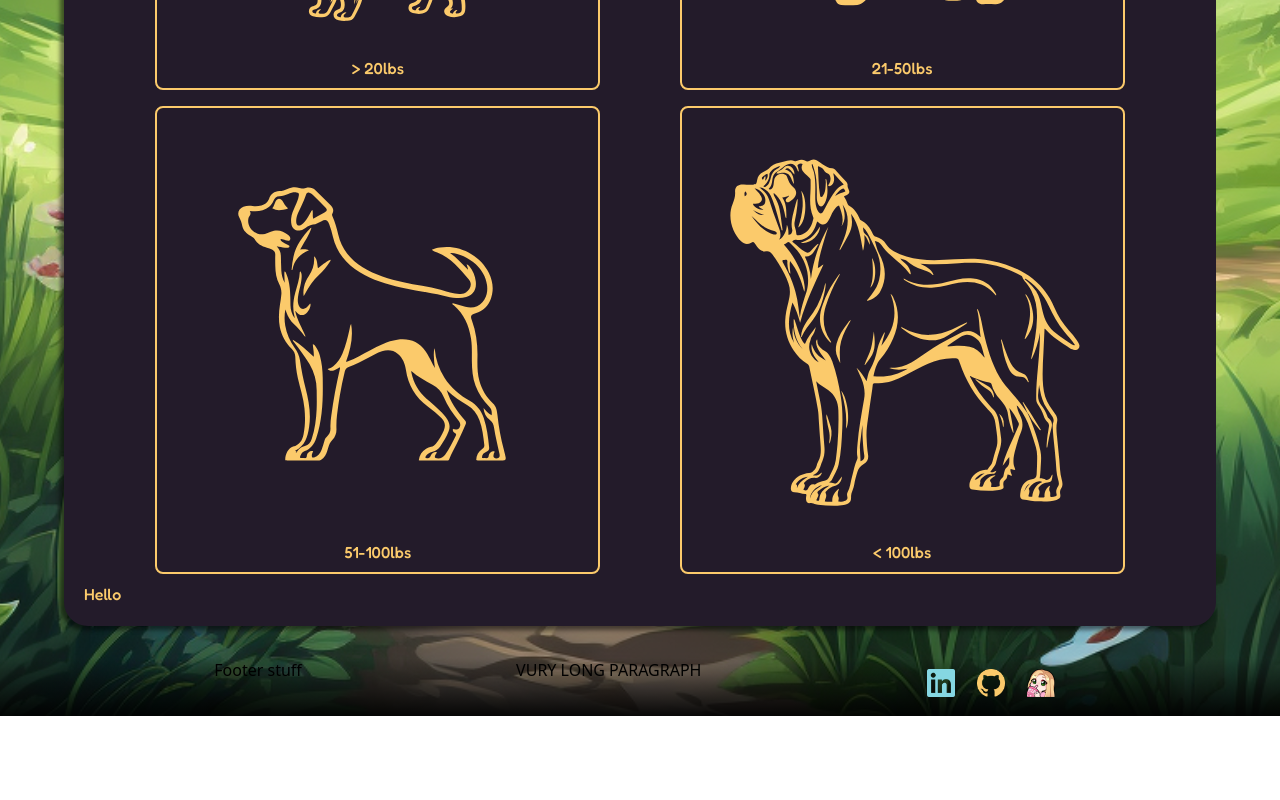
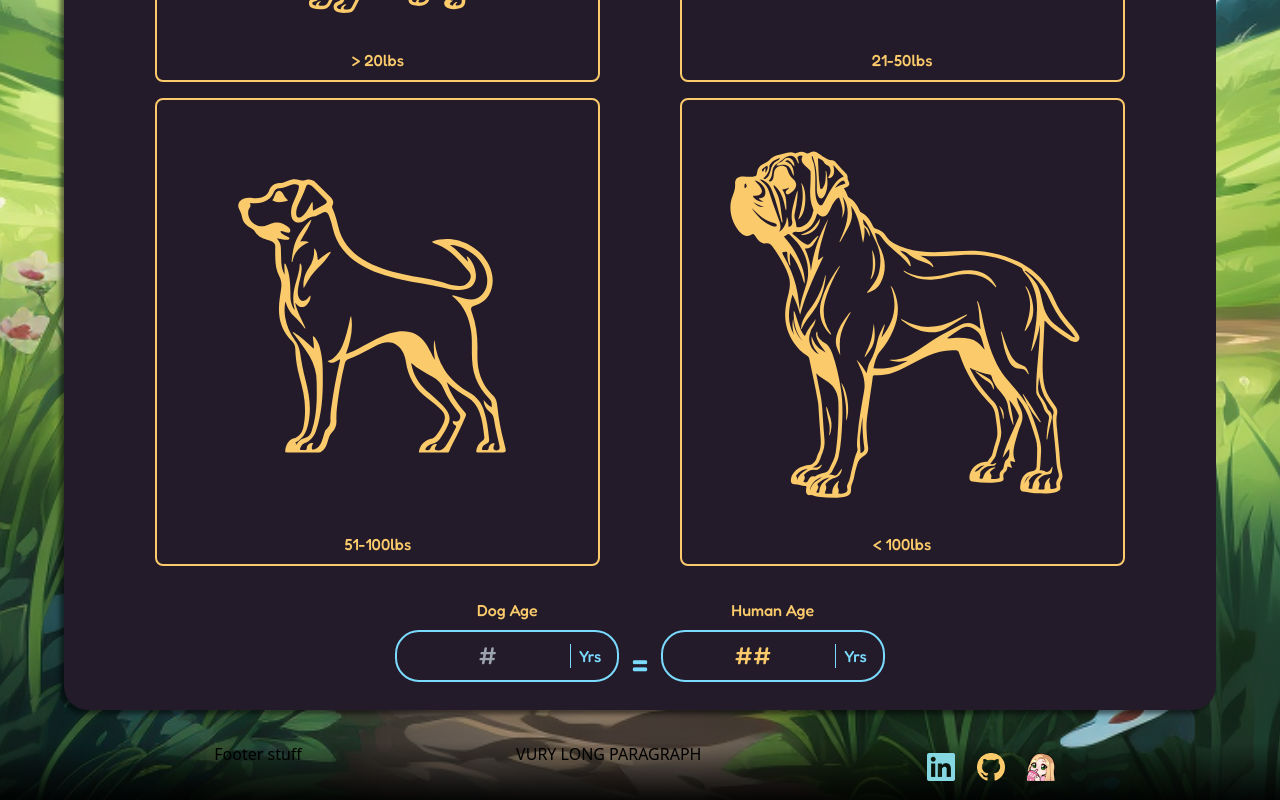
Before and after one commit to rkmiller131/dog-age-calculator, a Next.js app: page / in a window 1280 px wide. Shown: the part 979-1779 px from the top of the page. Before the commit the page ends 1695 px from the top, so only its background shows below. Built offline with nearby package versions, Linux system fonts and the light colour scheme; a web font is replaced by a local one.

Commit message:
Added logic flow to age conversion - some error handling, one bug

```diff
--- /dev/null
+++ b/src/app/mainContent/AgeInput.tsx
@@ -0,0 +1,28 @@
+import React, { Dispatch, SetStateAction, useState } from 'react'
+import InputPill from './InputPill'
+import OutputPill from './OutputPill';
+
+type AgeInputProps = {
+  dogSize: string;
+  handleAgeInput: (input: number | string) => void;
+  humanAge: number | null;
+  setNoSizeSelected: Dispatch<SetStateAction<boolean>>
+}
+const AgeInput: React.FC<AgeInputProps> = ({ dogSize, handleAgeInput, humanAge, setNoSizeSelected }: AgeInputProps) => {
+  const [errorInput, setErrorInput] = useState(false);
+
+  return (
+    <div className="flex flex-col items-center mt-[1.5rem] mb-[0.5rem] w-[110%]">
+      <div className="flex justify-evenly items-center">
+        <InputPill handleAgeInput={handleAgeInput} dogSize={dogSize} setNoSizeSelected={setNoSizeSelected} setErrorInput={setErrorInput}/>
+        <span className="text-4xl text-blue mr-[0.5rem] ml-[0.5rem] self-end">
+          =
+        </span>
+        <OutputPill humanAge={humanAge}/>
+      </div>
+      {errorInput && <span className="text-error-red self-start mt-[0.5rem]">* Please enter a number</span>}
+    </div>
+  )
+}
+
+export default AgeInput;
--- a/src/app/mainContent/GeneralCalcCard.tsx
+++ b/src/app/mainContent/GeneralCalcCard.tsx
@@ -1,32 +1,60 @@
-import React, {useState} from 'react';
+import React, { useState, useEffect } from 'react';
 import SizeSelectIcon from './SizeSelectIcon';
-import { sizeIcons } from '../../data/generalCalc';
+import AgeInput from './AgeInput';
+import { sizeIcons, calcData } from '../../data/generalCalc';
 
 const PageContent = () => {
   const [activeSvg, setActiveSvg] = useState<number | null>(null);
+  const [dogSize, setDogSize] = useState<string>('');
+  const [dogAgeInput, setDogAgeInput] = useState<number | string>('');
+  const [convertedAge, setConvertedAge] = useState<number | null>(null);
 
-  const handleClick = (index: number) => {
+  // Error message:
+  const [noSizeSelected, setNoSizeSelected] = useState<boolean>(false);
+
+  useEffect(() => {
+    if(dogAgeInput) {
+      const newAge = calcData[dogSize][dogAgeInput]
+      setConvertedAge(newAge);
+    }
+    if(dogSize) {
+      setNoSizeSelected(false);
+    }
+  }, [dogSize, dogAgeInput])
+
+  const handleSizeClick = (index: number, calcKey: string) => {
     setActiveSvg(index);
+    setDogSize(calcKey);
   }
+
+  const handleAgeInput = (input: number | string) => {
+    setDogAgeInput(input);
+    // const convertedAge = calcData[dogSize][input];
+    // if (convertedAge) setHumanAge(convertedAge);
+  }
+
   return (
     <div className="flex flex-col w-[90%] align-center bg-card-black rounded-3xl mt-[2rem] text-yellow font-primary overflow-hidden shadow-drop">
       <h2 className="bg-yellow-gradient p-[0.5rem] text-xl/8 pr-[2.25rem] pl-[2.25rem] text-center">
         Calculate dog years to human years
       </h2>
-      <div className="p-[1.25rem]">
-        <span>Size of Dog</span>
-        <div className="w-[100%] flex flex-wrap justify-evenly mt-[1rem]">
+      <div className="flex flex-col items-center p-[0.5rem] sm:p-[1.25rem]">
+        <div className="flex self-start items-center">
+          <span>Size of Dog</span>
+          {noSizeSelected && <span className="pl-[0.5rem] text-3xl text-error-red">*</span>}
+        </div>
+        <div className="w-[100%] flex flex-wrap justify-evenly mt-[0.5rem]">
           {sizeIcons.map((item, index) => (
             <SizeSelectIcon
               icon={item.icon}
               description={item.description}
-              handleClick={() => handleClick(index)}
+              handleClick={() => handleSizeClick(index, item.calcKey)}
               isActive={activeSvg === index}
               key={item.calcKey}
             />
           ))}
         </div>
-        <div>Hello</div>
+        <AgeInput dogSize={dogSize} handleAgeInput={handleAgeInput} humanAge={convertedAge} setNoSizeSelected={setNoSizeSelected}/>
       </div>
     </div>
   );
--- /dev/null
+++ b/src/app/mainContent/InputPill.tsx
@@ -0,0 +1,63 @@
+import React, { ChangeEvent, Dispatch, SetStateAction, useState, useEffect } from 'react'
+
+type InputPillProps = {
+  handleAgeInput: (input: number | string) => void;
+  dogSize: string;
+  setNoSizeSelected: Dispatch<SetStateAction<boolean>>
+  setErrorInput: Dispatch<SetStateAction<boolean>>
+}
+
+const InputPill: React.FC<InputPillProps> = ({ handleAgeInput, dogSize, setNoSizeSelected, setErrorInput }) => {
+  const [input, setInput] = useState<string>('');
+
+  useEffect(() => {
+    setNoSizeSelected(false);
+    if(inputConversion(input)) {
+      handleAgeInput(inputConversion(input));
+    }
+
+  }, [dogSize])
+
+  const inputConversion = (val: string | number ) => {
+    if (Number(val)) {
+      const roundedAge = Math.round(Number(val));
+      return roundedAge > 16 ? 'cap' : Math.round(Number(val));
+    }
+    return false;
+  }
+
+  const handleInput = (e: ChangeEvent<HTMLInputElement>) => {
+    const { value } = e.target;
+    setInput(value);
+    if (dogSize) {
+      setNoSizeSelected(false);
+      if (inputConversion(value)) {
+        handleAgeInput(value);
+        setErrorInput(false);
+      } else {
+        setErrorInput(true);
+      }
+    } else {
+      setNoSizeSelected(true);
+    }
+  }
+  return (
+    <div className="flex flex-col w-[45%]">
+      <span className="self-center mb-[0.5rem]">Dog Age</span>
+      <div className="flex border-2 rounded-3xl border-blue justify-between p-[0.5rem] items-center">
+        <div className="flex items-center pl-[0.5rem] pr-[0.5rem]">
+          <input
+            type="text"
+            value={input}
+            onChange={handleInput}
+            placeholder="#"
+            style={{background: 'transparent'}}
+            className="w-full bg-transparent border-none focus:outline-none focus:border-blue-500 text-center text-2xl"/>
+        </div>
+        <span className="text-blue border-l border-blue pl-[0.5rem] pr-[0.5rem]">Yrs</span>
+      </div>
+    </div>
+  )
+}
+
+export default InputPill;
--- /dev/null
+++ b/src/app/mainContent/OutputPill.tsx
@@ -0,0 +1,23 @@
+import React from 'react'
+
+type OutputPillProps = {
+  humanAge: number | null;
+}
+
+const OutputPill: React.FC<OutputPillProps> = ({ humanAge }) => {
+  return (
+    <div className="flex flex-col w-[45%]">
+      <span className="self-center mb-[0.5rem]">Human Age</span>
+      <div className="flex border-2 rounded-3xl border-blue justify-between p-[0.5rem] items-center cursor-not-allowed">
+        <div className="w-full justify-center flex items-center pl-[0.5rem] pr-[0.5rem]">
+          <span className="focus:border-blue-500 text-center text-2xl">
+            {humanAge ? humanAge : `##`}
+          </span>
+        </div>
+        <span className="text-blue border-l border-blue pl-[0.5rem] pr-[0.5rem]">Yrs</span>
+      </div>
+    </div>
+  )
+}
+
+export default OutputPill;
--- a/src/data/generalCalc.js
+++ b/src/data/generalCalc.ts
@@ -1,3 +1,12 @@
+type DogSizeData = {
+  [key: number]: number;
+  cap: string;
+};
+
+type CalcData = {
+  [key: string]: DogSizeData;
+};
+
 export const sizeIcons = [
   {
     icon: 'smallDog',
@@ -21,7 +30,7 @@ export const sizeIcons = [
   },
 ]
 
-export const calcData = {
+export const calcData: CalcData = {
   sm: { 1: 15, 2: 24, 3: 28, 4: 32, 5: 36, 6: 40, 7: 44, 8: 48, 9: 52, 10: 56, 11: 60, 12: 64, 13: 68, 14: 72, 15: 76, 16: 80, cap: '85+'},
   md: { 1: 15, 2: 24, 3: 28, 4: 32, 5: 36, 6: 42, 7: 47, 8: 51, 9: 56, 10: 60, 11: 65, 12: 69, 13: 74, 14: 78, 15: 83, 16: 87, cap: '93+'},
   lg: { 1: 15, 2: 24, 3: 28, 4: 32, 5: 36, 6: 45, 7: 50, 8: 55, 9: 61, 10: 66, 11: 72, 12: 77, 13: 82, 14: 88, 15: 93, 16: 99, cap: '104+'},
--- a/tailwind.config.ts
+++ b/tailwind.config.ts
@@ -21,7 +21,8 @@ const config: Config = {
       'blue': '#7BDBFF',
       'faded-blue': '#6C8E9A',
       'orange': '#C8652E',
-      'drk-blue': '#231B2A'
+      'drk-blue': '#231B2A',
+      'error-red': 'rgb(225 29 72)',
     },
     backgroundColor: {
       'yellow-btn': '#FCD372',
```
